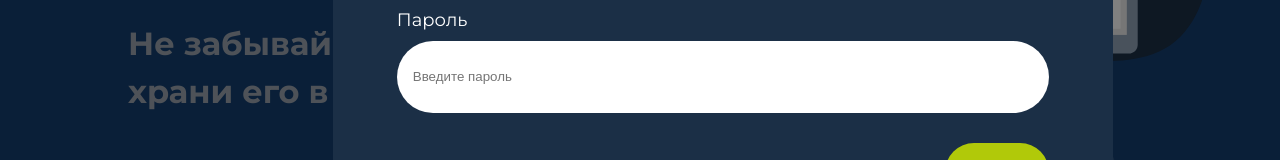
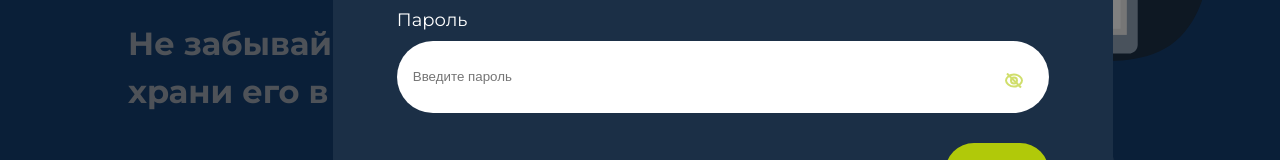
Before and after one commit to TatianaChF/notes, a Vue app: page / in a window 1280 px wide. Both pictures are taken after a click on the button "Вход". Shown: the part 492-652 px from the top of the page. Built offline with nearby package versions, Linux system fonts and the light colour scheme; no server answers.

Commit message:
adding the ability to view password text

```diff
--- a/src/assets/style.css
+++ b/src/assets/style.css
@@ -280,3 +280,28 @@ h4 {
     background-color: #FF74611A;
     border-radius: 24px;
 }
+
+.toggle-pass,
+.toggle-pass-reg,
+.toggle-pass-conf {
+    background: none;
+    position: absolute;
+    right: 90px;
+    transform: translateY(-50%);
+    cursor: pointer;
+    padding: 0;
+    opacity: 0.6;
+    transition: opacity 0.3s;
+}
+
+.toggle-pass {
+    top: 65%;
+}
+
+.toggle-pass-reg {
+    top: 56%;
+}
+
+.toggle-pass-conf {
+    top: 73%;
+}
--- a/src/components/AuthorizationComponent.vue
+++ b/src/components/AuthorizationComponent.vue
@@ -27,8 +27,20 @@
           <input
               v-model="authorizationStore.authorizationData.password"
               name="password"
-              type="password"
+              :type="showPassword ? 'text' : 'password'"
               placeholder="Введите пароль"/>
+          <button
+              v-if="showPassword"
+              class="toggle-pass"
+              @click="showPassword = !showPassword">
+            <img src="../assets/images/openPass.svg" alt="openEye" />
+          </button>
+          <button
+              v-else
+              class="toggle-pass"
+              @click="showPassword = !showPassword">
+            <img src="../assets/images/closePas.svg" alt="closeEye" />
+          </button>
         </div>
       </div>
       <div class="link-container">
@@ -56,7 +68,9 @@
 <script lang='ts' setup>
 import {useAuthorizationStore} from "../store/authorization.ts";
 import {useRouter} from "vue-router";
+import {ref} from "vue";
 
+const showPassword = ref<boolean>(false);
 const authorizationStore = useAuthorizationStore();
 const router = useRouter();
 
--- a/src/components/RegistrationComponent.vue
+++ b/src/components/RegistrationComponent.vue
@@ -31,9 +31,21 @@
           <input
               v-model="registrationStore.formData.password"
               name="password"
-              type="password"
+              :type="showPassword ? 'text' : 'password'"
               placeholder="Введите пароль"
               @blur="registrationStore.validatePassword"/>
+          <button
+              v-if="showPassword"
+              class="toggle-pass-reg"
+              @click="showPassword = !showPassword">
+            <img src="../assets/images/openPass.svg" alt="openEye" />
+          </button>
+          <button
+              v-else
+              class="toggle-pass-reg"
+              @click="showPassword = !showPassword">
+            <img src="../assets/images/closePas.svg" alt="closeEye" />
+          </button>
           <span
               v-show="registrationStore.errors.password"
               class="error">
@@ -47,9 +59,21 @@
           <input
               v-model="registrationStore.formData.confirmPassword"
               name="passTwo"
-              type="password"
+              :type="showConfirmPassword ? 'text' : 'password'"
               placeholder="Повторите пароль"
               @blur="registrationStore.validateConfirmPassword"/>
+          <button
+              v-if="showConfirmPassword"
+              class="toggle-pass-conf"
+              @click="showConfirmPassword = !showConfirmPassword">
+            <img src="../assets/images/openPass.svg" alt="openEye" />
+          </button>
+          <button
+              v-else
+              class="toggle-pass-conf"
+              @click="showConfirmPassword = !showConfirmPassword">
+            <img src="../assets/images/closePas.svg" alt="closeEye" />
+          </button>
           <span
               v-show="registrationStore.errors.confirmPassword"
               class="error">
@@ -79,10 +103,12 @@
 </template>
 
 <script setup lang="ts">
-import {computed} from "vue";
+import {computed, ref} from "vue";
 import {useRegistrationStore} from "../store/registration.ts";
 import {storeToRefs} from "pinia";
 
+const showPassword = ref<boolean>(false);
+const showConfirmPassword = ref<boolean>(false);
 const registrationStore = useRegistrationStore();
 const emits = defineEmits([
     "closeForm", "changeForm"
```
Also changed, not shown: src/assets/images/closePas.svg (added), src/assets/images/openPass.svg (added).
